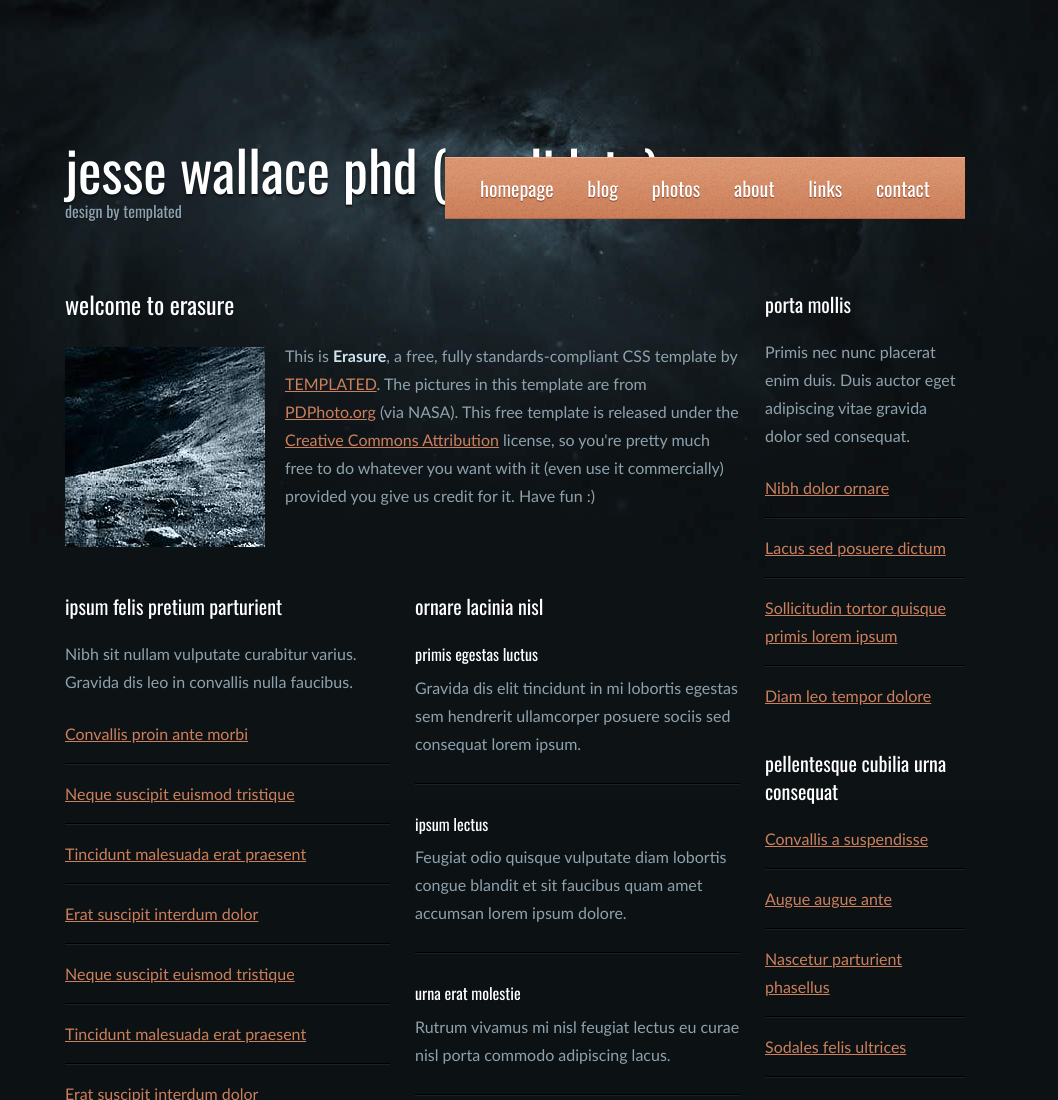
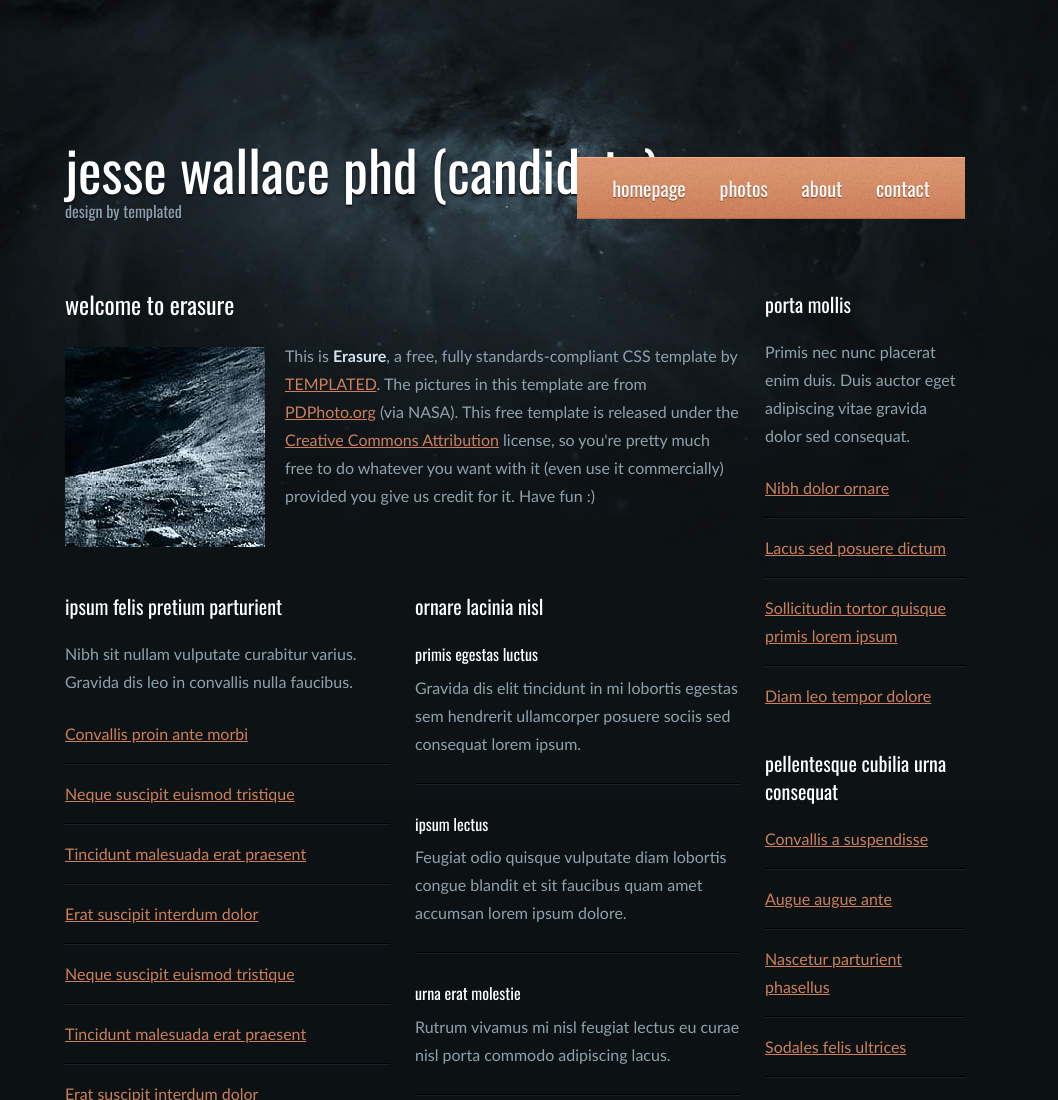
Before and after one commit to jessewal/jessewal.github.io, a plain HTML site: page index.html in a window 1280 px wide. Shown: the top 1100 px of the page, without its empty margins (125-1183 px from the left). Drawn offline with nearby package versions, Linux system fonts and the light colour scheme; files whose address does not match are found by name.

Commit message:
Update index.html

```diff
--- a/index.html
+++ b/index.html
@@ -28,10 +28,8 @@ Released   : 20120205
 		<div id="menu">
 			<ul>
 				<li class="first current_page_item"><a href="#">Homepage</a></li>
-				<li><a href="#">Blog</a></li>
 				<li><a href="#">Photos</a></li>
 				<li><a href="#">About</a></li>
-				<li><a href="#">Links</a></li>
 				<li class="last"><a href="#">Contact</a></li>
 			</ul>
 			<br class="clearfix" />
```
